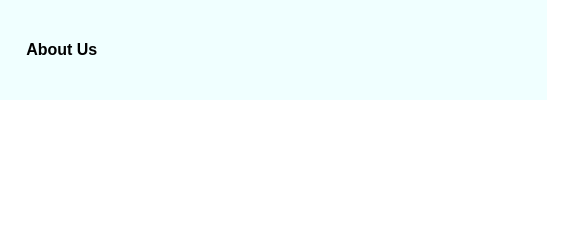
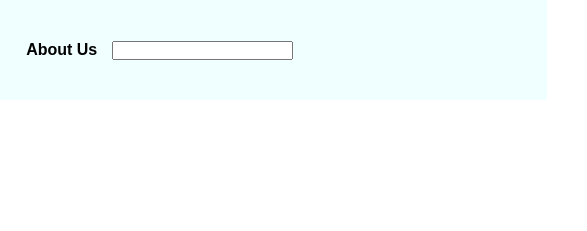
Before and after one commit to PrinceAsiedu/WebWorkshop, a plain HTML site: page Chapter03/newspaper.html in a window 1280 px wide. Shown: the top 231 px of the page, 693-1280 px from the left. Drawn offline with Linux system fonts and the light colour scheme.

Commit message:
Update newspaper.html

```diff
--- a/Chapter03/newspaper.html
+++ b/Chapter03/newspaper.html
@@ -85,6 +85,9 @@
                     <li><a href="">About Us</a></li>
                 </ul>
             </nav>
+            <form action="fuckoff">
+                <input type="email" name="email" id="">
+            </form>
         </header>
     </div>
     <div class="content-wrapper">
```
